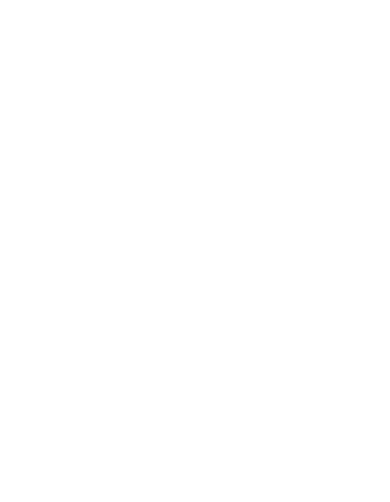
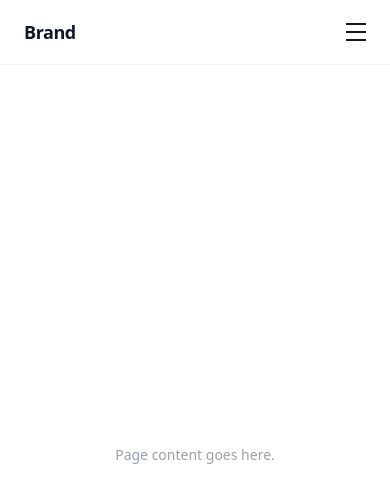
Before and after one commit to rohxama/Gallery-Website, a Next.js app: page / in a window 390 px wide. Shown: the top 502 px of the page. Built offline with nearby package versions, Linux system fonts and the light colour scheme.

Commit message:
feat: clean modern responsive header

```diff
--- a/src/app/layout.tsx
+++ b/src/app/layout.tsx
@@ -1,6 +1,7 @@
 import type { Metadata } from "next";
 import { Inter } from "next/font/google";
 import "./globals.css";
+import { Header } from "@/components/Header";
 
 const inter = Inter({
   variable: "--font-inter",
@@ -19,7 +20,10 @@
 }>) {
   return (
     <html lang="en">
-      <body>{children}</body>
+      <body className="min-h-screen bg-white font-[var(--font-inter)] text-gray-900 antialiased">
+        <Header />
+        <main>{children}</main>
+      </body>
     </html>
   );
 }
--- a/src/app/page.tsx
+++ b/src/app/page.tsx
@@ -1,3 +1,7 @@
 export default function Home() {
-  return <></>;
+  return (
+    <div className="mx-auto flex min-h-[calc(100vh-4rem)] max-w-6xl items-center justify-center px-6">
+      <p className="text-sm text-gray-400">Page content goes here.</p>
+    </div>
+  );
 }
--- /dev/null
+++ b/src/components/Header.tsx
@@ -0,0 +1,113 @@
+"use client";
+
+import { useState } from "react";
+import Link from "next/link";
+
+const navLinks = [
+  { href: "/", label: "Home" },
+  { href: "/about", label: "About" },
+  { href: "/services", label: "Services" },
+  { href: "/contact", label: "Contact" },
+];
+
+export function Header() {
+  const [menuOpen, setMenuOpen] = useState(false);
+
+  return (
+    <header className="w-full border-b border-gray-100 bg-white">
+      <div className="mx-auto flex h-16 max-w-6xl items-center justify-between px-6">
+        {/* Logo */}
+        <Link href="/" className="text-lg font-semibold tracking-tight text-gray-900">
+          Brand
+        </Link>
+
+        {/* Desktop Nav */}
+        <nav className="hidden items-center gap-8 md:flex">
+          {navLinks.map((link) => (
+            <Link
+              key={link.href}
+              href={link.href}
+              className="text-sm text-gray-500 transition-colors hover:text-gray-900"
+            >
+              {link.label}
+            </Link>
+          ))}
+        </nav>
+
+        {/* Desktop Actions */}
+        <div className="hidden items-center gap-3 md:flex">
+          <Link
+            href="/login"
+            className="text-sm text-gray-600 transition-colors hover:text-gray-900"
+          >
+            Log in
+          </Link>
+          <Link
+            href="/signup"
+            className="rounded-full bg-gray-900 px-5 py-2 text-sm font-medium text-white transition-colors hover:bg-gray-700"
+          >
+            Sign up
+          </Link>
+        </div>
+
+        {/* Mobile Toggle */}
+        <button
+          type="button"
+          className="flex flex-col justify-center gap-1.5 md:hidden"
+          onClick={() => setMenuOpen(!menuOpen)}
+          aria-label="Toggle menu"
+        >
+          <span
+            className={`block h-0.5 w-5 bg-gray-900 transition-transform ${
+              menuOpen ? "translate-y-1 rotate-45" : ""
+            }`}
+          />
+          <span
+            className={`block h-0.5 w-5 bg-gray-900 transition-opacity ${
+              menuOpen ? "opacity-0" : ""
+            }`}
+          />
+          <span
+            className={`block h-0.5 w-5 bg-gray-900 transition-transform ${
+              menuOpen ? "-translate-y-1.5 -rotate-45" : ""
+            }`}
+          />
+        </button>
+      </div>
+
+      {/* Mobile Menu */}
+      {menuOpen && (
+        <div className="border-t border-gray-100 bg-white md:hidden">
+          <nav className="flex flex-col px-6 py-4">
+            {navLinks.map((link) => (
+              <Link
+                key={link.href}
+                href={link.href}
+                className="py-3 text-sm text-gray-500 transition-colors hover:text-gray-900"
+                onClick={() => setMenuOpen(false)}
+              >
+                {link.label}
+              </Link>
+            ))}
+            <div className="mt-4 flex flex-col gap-3 border-t border-gray-100 pt-4">
+              <Link
+                href="/login"
+                className="text-sm text-gray-600 transition-colors hover:text-gray-900"
+                onClick={() => setMenuOpen(false)}
+              >
+                Log in
+              </Link>
+              <Link
+                href="/signup"
+                className="rounded-full bg-gray-900 px-5 py-2 text-center text-sm font-medium text-white transition-colors hover:bg-gray-700"
+                onClick={() => setMenuOpen(false)}
+              >
+                Sign up
+              </Link>
+            </div>
+          </nav>
+        </div>
+      )}
+    </header>
+  );
+}
```
